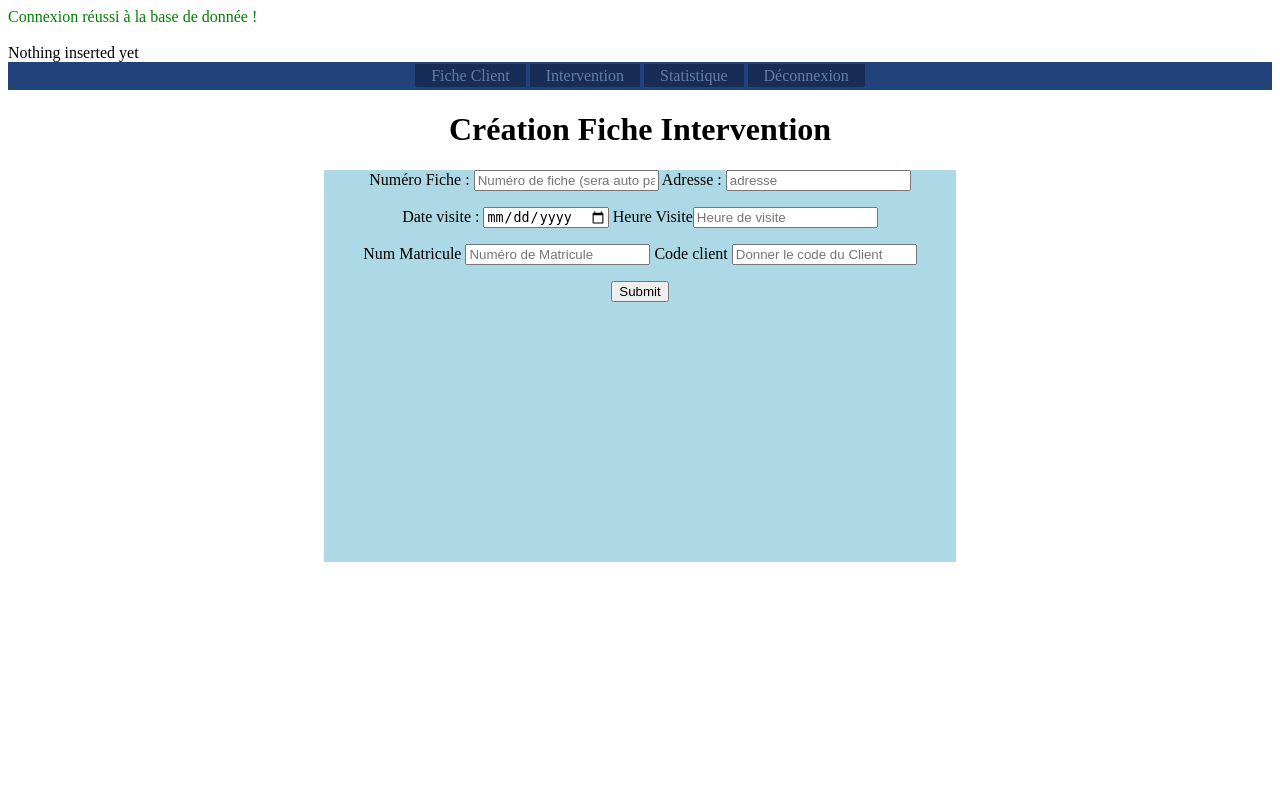
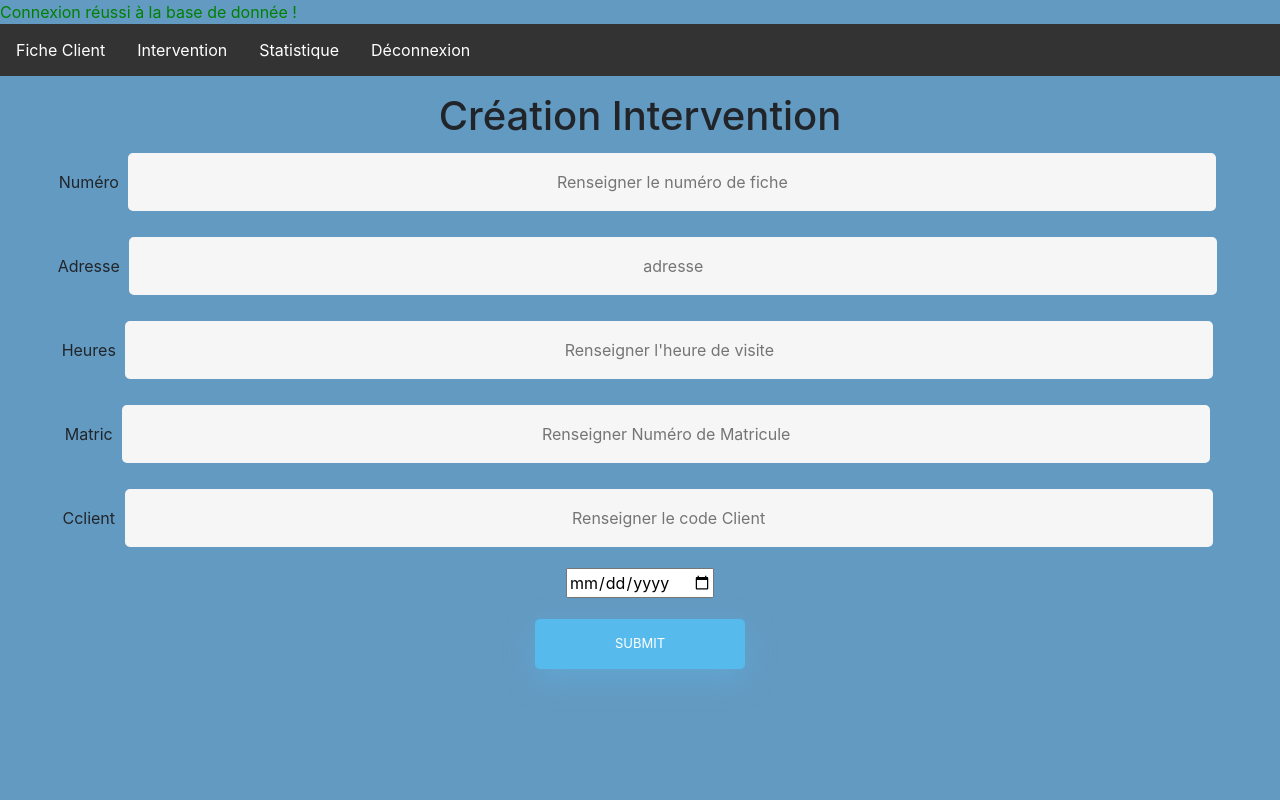
Before and after one commit to Squ3D/WNP, a PHP site: page /WEB/Panel/client.php in a window 1280 px wide. Run offline with PHP 8.4, Linux system fonts and the light colour scheme; data that the repository does not hold is empty.

Commit message:
Maj
- Login System fonctionnel
- Résolution du problème avec la récup des Sessions au début des autres fichiers.php
- Refonte du design
- Page Création Intervention/ Recherche en cours

```diff
--- a/WEB/CSS/style.css
+++ b/WEB/CSS/style.css
@@ -23,6 +23,10 @@ h2 {
 
 /* STRUCTURE */
 
+body {
+  background : #639ac2;;
+}
+
 .wrapper {
   display: flex;
   align-items: center;
--- a/WEB/Panel/client.php
+++ b/WEB/Panel/client.php
@@ -1,6 +1,8 @@
 <?php
   session_start();
   require_once "config.php";
+
+  //Utiliser l'extract $POST
   $numFiche = $_POST['1'];
   $adresse = $_POST['2'];
   $date_visite = $_POST['3'];
@@ -12,90 +14,70 @@
 
   $query = $conn->prepare("INSERT INTO Intervention (Numero_Fiche, adresse, date_visite, heure_visite,Num_Matricule, Code_Client)
       VALUES ($numFiche, $adresse, $date_visite,$heure_visite,$Matricule,$code_Client)");
+
        $query->execute();
-       echo "<br/><br/><span>Data Inserted successfully...!!</span>";
-
-    }else {
-        echo "<br/><br/><span>Nothing inserted yet</span>";
      }
-
-
-
   ?>
 
 <style>
-#navbar ul {
+    ul {
+  list-style-type: none;
   margin: 0;
-	padding: 5px;
-	list-style-type: none;
-	text-align: center;
-	background-color: #22427c;
+  padding: 0;
+  overflow: hidden;
+  background-color: #333;
 }
 
-#navbar ul li {
-	display: inline;
+li {
+  float: left;
 }
 
-#navbar ul li a {
+li a {
+  display: block;
+  color: white;
+  text-align: center;
+  padding: 14px 16px;
   text-decoration: none;
-	padding: .2em 1em;
-	color: #fff;
-	background-color: #000;
-	opacity : 0.3;
 }
 
-#navbar ul li a:hover {
-	color: #000;
-	background-color: #fff;
-	}
- #welcome {
-     text-align : center;
+/* Change the link color to #111 (black) on hover */
+li a:hover {
+  background-color: #111;
 }
 
 #box {
-     background-color : #ADD8E6;
-     margin-top : 30px;
-    margin: 0 auto;
-     width: 100px;
-     width : 50%;
-     height : 50%;
     text-align : center;
+    margin left : auto;
+    margin right : auto;
 }
+</style>
 
-</style>
-<link type="stylesheet" href="./CSS/style.css">
+<link href="//maxcdn.bootstrapcdn.com/bootstrap/4.0.0/css/bootstrap.min.css" rel="stylesheet" id="bootstrap-css">
+<link href="https://www.naimo.me/CASHCASH/CSS/style.css" rel="stylesheet">
 
-<div id="navbar">
   <ul>
 	<li><a href="./client.php">Fiche Client</a></a></li>
 	<li><a href="./intervention.php">Intervention</a></a></li>
 	<li><a href="./statistique.php">Statistique</a></li>
-	<li><a href="" value="deco">Déconnexion</a></li>
+	<li><a href="https://www.naimo.me/CASHCASH/logout.php" value="deco">Déconnexion</a></li>
   </ul>
 
+
   <body background-color : blue>
-    <center><h1>Création Fiche Intervention</h1></center>
+    <center><h1>Création Intervention</h1></center>
 
       <div id="box">
           <form name ="wata" method="post">
 
-              <p>
 
-              </p>
+<p>Numéro      <input type="text" id="login" class="fadeIn second" name="1" placeholder="Renseigner le numéro de fiche" size="200"></p>
+<p>Adresse     <input type="text" id="password" class="fadeIn third" name="2" placeholder="adresse"></p>
+<p>Heures      <input type="text" id="password" class="fadeIn third" name="4" placeholder="Renseigner l'heure de visite"></p>
+<p>Matric      <input type="text" id="login" class="fadeIn second" name="5" placeholder="Renseigner Numéro de Matricule"></p>
+<p>Cclient      <input type="text" id="password" class="fadeIn third" name="6" placeholder="Renseigner le code Client"></p>
+<p><input type="Date" id="login" class="fadeIn second" name="3" placeholder="Renseigner la date de visite"></p>
 
-     <p> Numéro Fiche : <input type="text" id="login" class="fadeIn second" name="1" placeholder="Numéro de fiche (sera auto par la suite)">
 
-                Adresse : <input type="text" id="password" class="fadeIn third" name="2t" placeholder="adresse">
-      </p>
-      Date visite : <input type="Date" id="login" class="fadeIn second" name="3" placeholder="Datre de visite">
-
-      Heure Visite<input type="text" id="password" class="fadeIn third" name="4" placeholder="Heure de visite">
-      <p>
-      Num Matricule <input type="textarea" id="login" class="fadeIn second" name="5" placeholder="Numéro de Matricule">
-
-      Code client <input type="text" id="password" class="fadeIn third" name="6" placeholder="Donner le code du Client">
-
-      <p>
       <input type="submit" class="fadeIn fourth" name="upload">
       </p>
     </form>
--- a/WEB/logout.php
+++ b/WEB/logout.php
@@ -3,5 +3,8 @@ session_start();
 if(session_destroy())
 {
 header("Location: index.php");
+$pdo->closeCursor();
 }
+
+//Connection close
 ?>
```
Also changed, not shown: other parts of WEB/CSS/style.css (+33 -1 lines), WEB/Panel/index.php (+26 -27 lines), WEB/index.php (+27 -36 lines), WEB/test.php (added, +16 -0 lines), WEB/Panel/intervention.php (added), WEB/Panel/statistique.php (added), 2 other files. Lines whose indentation alone changed are shown as unchanged.
